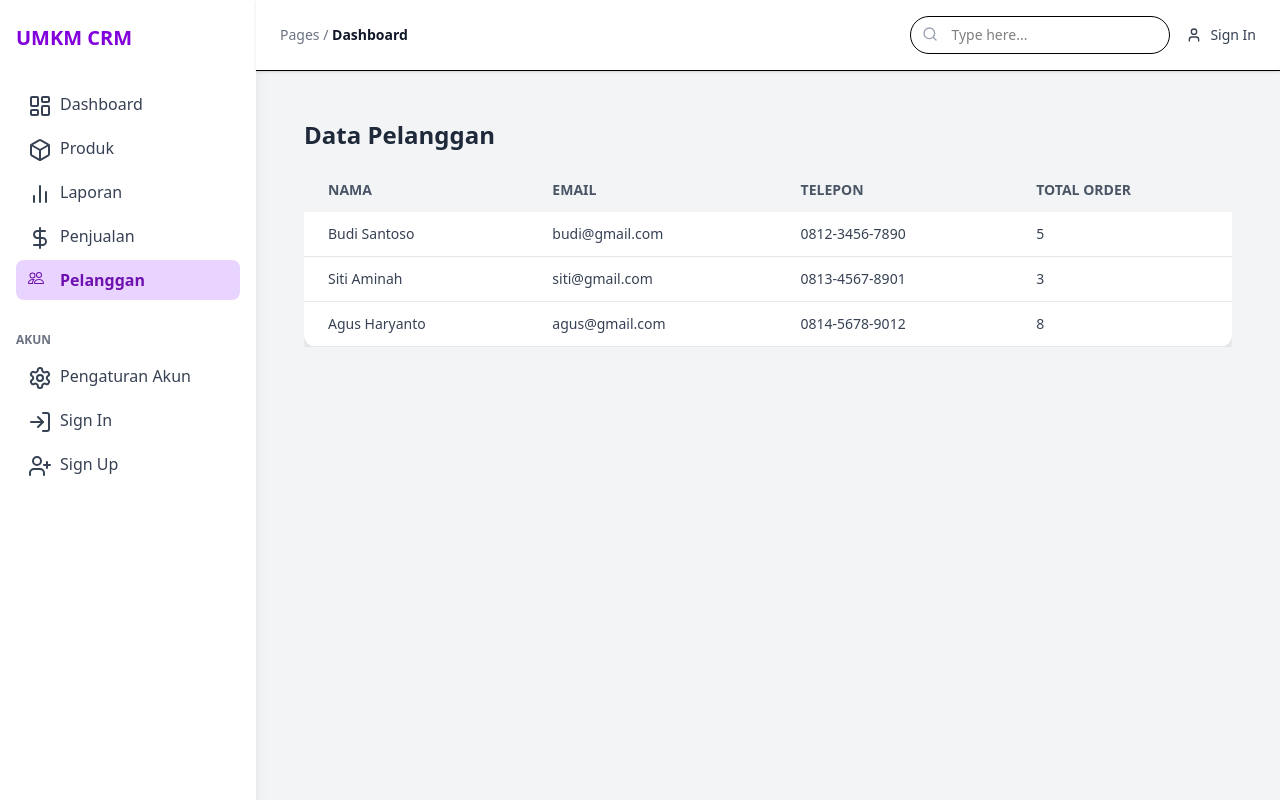
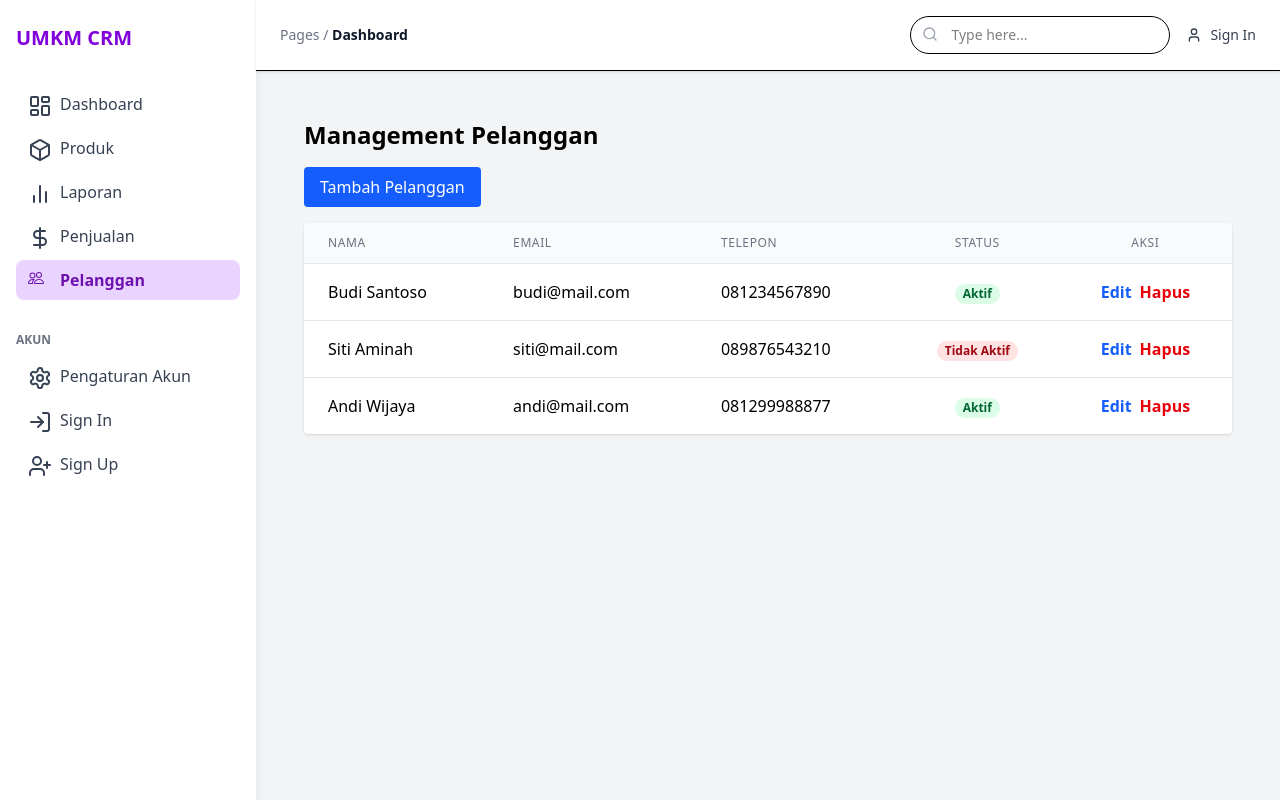
Before and after one commit to fadhilarsyah/crm-kelompok2-2SIA, a React (Vite) app: page /pelanggan in a window 1280 px wide. Built offline with nearby package versions, Linux system fonts and the light colour scheme.

Commit message:
pelanggan by naila

```diff
--- a/src/pages/Customers.jsx
+++ b/src/pages/Customers.jsx
@@ -1,39 +1,164 @@
-import React from 'react';
+import React, { useState } from "react";
 
-const customersData = [
-  { id: 1, name: 'Budi Santoso', email: 'budi@gmail.com', phone: '0812-3456-7890', totalOrders: 5 },
-  { id: 2, name: 'Siti Aminah', email: 'siti@gmail.com', phone: '0813-4567-8901', totalOrders: 3 },
-  { id: 3, name: 'Agus Haryanto', email: 'agus@gmail.com', phone: '0814-5678-9012', totalOrders: 8 },
+const initialCustomers = [
+  { id: 1, name: "Budi Santoso", email: "budi@mail.com", phone: "081234567890", active: true },
+  { id: 2, name: "Siti Aminah", email: "siti@mail.com", phone: "089876543210", active: false },
+  { id: 3, name: "Andi Wijaya", email: "andi@mail.com", phone: "081299988877", active: true },
 ];
 
-const Customers = () => {
+export default function CustomerManagement() {
+  const [customers, setCustomers] = useState(initialCustomers);
+  const [showForm, setShowForm] = useState(false);
+  const [formData, setFormData] = useState({ name: "", email: "", phone: "", active: true });
+
+  const handleInputChange = (e) => {
+    const { name, value, type, checked } = e.target;
+    setFormData((prev) => ({
+      ...prev,
+      [name]: type === "checkbox" ? checked : value,
+    }));
+  };
+
+  const handleAddCustomer = () => {
+    if (!formData.name || !formData.email || !formData.phone) {
+      alert("Semua field wajib diisi!");
+      return;
+    }
+    const newCustomer = {
+      id: customers.length + 1,
+      ...formData,
+    };
+    setCustomers([...customers, newCustomer]);
+    setFormData({ name: "", email: "", phone: "", active: true });
+    setShowForm(false);
+  };
+
+  const handleDelete = (id) => {
+    if (window.confirm("Yakin ingin menghapus pelanggan ini?")) {
+      setCustomers(customers.filter((c) => c.id !== id));
+    }
+  };
+
   return (
-    <div className="p-6">
-      <h1 className="text-2xl font-bold mb-4 text-gray-800">Data Pelanggan</h1>
-      <div className="overflow-x-auto">
-        <table className="min-w-full bg-white shadow-md rounded-xl">
-          <thead className="bg-gray-100 text-gray-600 uppercase text-sm leading-normal">
+    <div className="p-6 max-w-5xl mx-auto">
+      <h1 className="text-2xl font-semibold mb-4">Management Pelanggan</h1>
+
+      <button
+        onClick={() => setShowForm((prev) => !prev)}
+        className="mb-4 px-4 py-2 bg-blue-600 text-white rounded hover:bg-blue-700 transition"
+      >
+        {showForm ? "Batal Tambah Pelanggan" : "Tambah Pelanggan"}
+      </button>
+
+      {showForm && (
+        <div className="mb-6 p-4 border border-gray-300 rounded shadow-sm bg-white">
+          <div className="mb-2">
+            <label className="block font-medium mb-1">Nama</label>
+            <input
+              type="text"
+              name="name"
+              value={formData.name}
+              onChange={handleInputChange}
+              className="w-full px-3 py-2 border rounded focus:outline-none focus:ring-2 focus:ring-blue-400"
+              placeholder="Nama pelanggan"
+            />
+          </div>
+          <div className="mb-2">
+            <label className="block font-medium mb-1">Email</label>
+            <input
+              type="email"
+              name="email"
+              value={formData.email}
+              onChange={handleInputChange}
+              className="w-full px-3 py-2 border rounded focus:outline-none focus:ring-2 focus:ring-blue-400"
+              placeholder="Email pelanggan"
+            />
+          </div>
+          <div className="mb-2">
+            <label className="block font-medium mb-1">Telepon</label>
+            <input
+              type="text"
+              name="phone"
+              value={formData.phone}
+              onChange={handleInputChange}
+              className="w-full px-3 py-2 border rounded focus:outline-none focus:ring-2 focus:ring-blue-400"
+              placeholder="Nomor telepon"
+            />
+          </div>
+          <div className="flex items-center mb-4">
+            <input
+              type="checkbox"
+              name="active"
+              checked={formData.active}
+              onChange={handleInputChange}
+              id="activeCheckbox"
+              className="mr-2"
+            />
+            <label htmlFor="activeCheckbox" className="font-medium">Aktif</label>
+          </div>
+          <button
+            onClick={handleAddCustomer}
+            className="px-4 py-2 bg-green-600 text-white rounded hover:bg-green-700 transition"
+          >
+            Simpan
+          </button>
+        </div>
+      )}
+
+      <div className="overflow-x-auto bg-white rounded shadow">
+        <table className="min-w-full divide-y divide-gray-200">
+          <thead className="bg-gray-50">
             <tr>
-              <th className="py-3 px-6 text-left">Nama</th>
-              <th className="py-3 px-6 text-left">Email</th>
-              <th className="py-3 px-6 text-left">Telepon</th>
-              <th className="py-3 px-6 text-left">Total Order</th>
+              <th className="px-6 py-3 text-left text-xs font-medium text-gray-500 uppercase tracking-wider">Nama</th>
+              <th className="px-6 py-3 text-left text-xs font-medium text-gray-500 uppercase tracking-wider">Email</th>
+              <th className="px-6 py-3 text-left text-xs font-medium text-gray-500 uppercase tracking-wider">Telepon</th>
+              <th className="px-6 py-3 text-center text-xs font-medium text-gray-500 uppercase tracking-wider">Status</th>
+              <th className="px-6 py-3 text-center text-xs font-medium text-gray-500 uppercase tracking-wider">Aksi</th>
             </tr>
           </thead>
-          <tbody className="text-gray-700 text-sm font-light">
-            {customersData.map((customer) => (
-              <tr key={customer.id} className="border-b border-gray-200 hover:bg-gray-100">
-                <td className="py-3 px-6 text-left whitespace-nowrap">{customer.name}</td>
-                <td className="py-3 px-6 text-left">{customer.email}</td>
-                <td className="py-3 px-6 text-left">{customer.phone}</td>
-                <td className="py-3 px-6 text-left">{customer.totalOrders}</td>
+          <tbody className="divide-y divide-gray-200">
+            {customers.map((cust) => (
+              <tr key={cust.id} className="hover:bg-gray-50">
+                <td className="px-6 py-4 whitespace-nowrap">{cust.name}</td>
+                <td className="px-6 py-4 whitespace-nowrap">{cust.email}</td>
+                <td className="px-6 py-4 whitespace-nowrap">{cust.phone}</td>
+                <td className="px-6 py-4 whitespace-nowrap text-center">
+                  {cust.active ? (
+                    <span className="inline-flex px-2 text-xs leading-5 font-semibold rounded-full bg-green-100 text-green-800">
+                      Aktif
+                    </span>
+                  ) : (
+                    <span className="inline-flex px-2 text-xs leading-5 font-semibold rounded-full bg-red-100 text-red-800">
+                      Tidak Aktif
+                    </span>
+                  )}
+                </td>
+                <td className="px-6 py-4 whitespace-nowrap text-center space-x-2">
+                  <button
+                    className="text-blue-600 hover:text-blue-900 font-semibold"
+                    onClick={() => alert("Fitur Edit belum tersedia")}
+                  >
+                    Edit
+                  </button>
+                  <button
+                    className="text-red-600 hover:text-red-900 font-semibold"
+                    onClick={() => handleDelete(cust.id)}
+                  >
+                    Hapus
+                  </button>
+                </td>
               </tr>
             ))}
+            {customers.length === 0 && (
+              <tr>
+                <td colSpan={5} className="text-center py-4 text-gray-500">
+                  Tidak ada data pelanggan
+                </td>
+              </tr>
+            )}
           </tbody>
         </table>
       </div>
     </div>
   );
-};
-
-export default Customers;
+}
```
